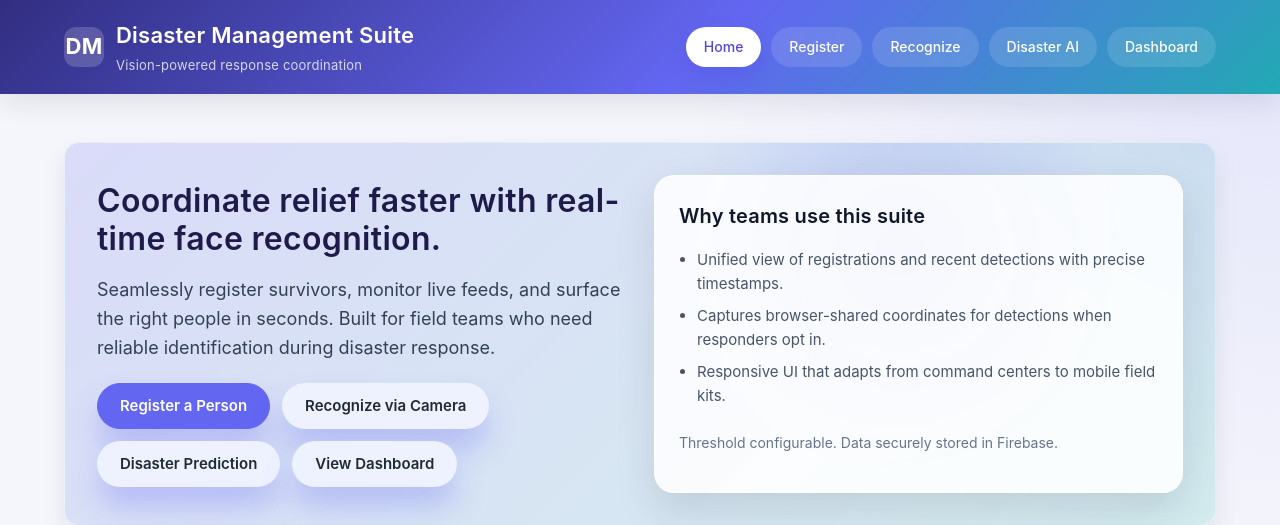
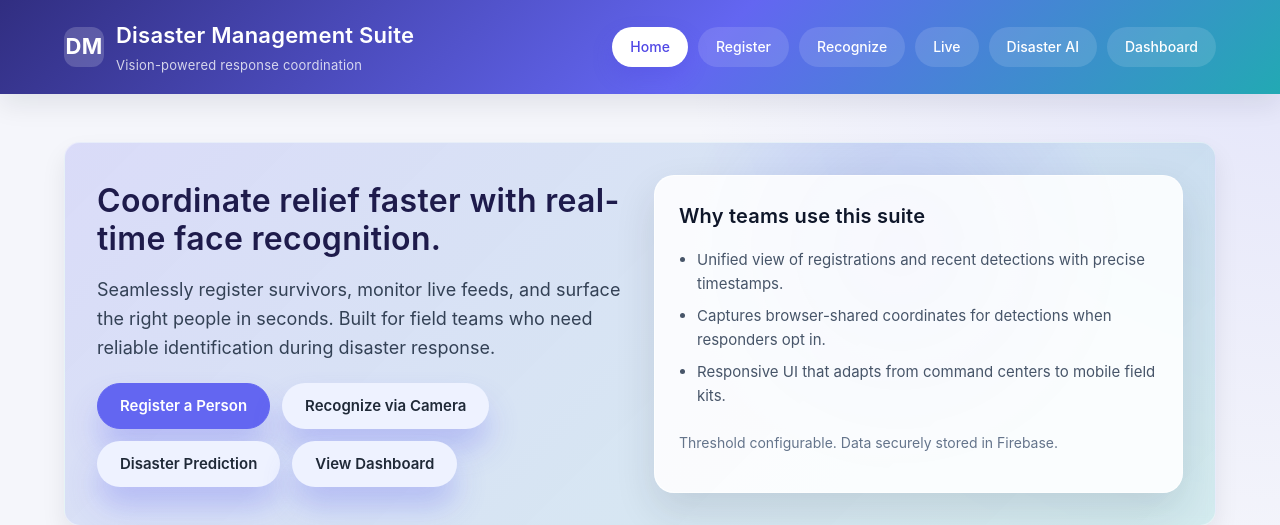
Before and after one commit to aaryan-athena/Disaster_management, a Flask app: page / in a window 1280 px wide. Shown: the top 525 px of the page. Run offline with Flask 3, Linux system fonts and the light colour scheme; parts of the project's set-up code (start-up, migrations or seed data) failed here and were passed over.

Commit message:
feat(navigation): Add Live page navigation link to base template

```diff
--- a/templates/base.html
+++ b/templates/base.html
@@ -21,6 +21,7 @@
           <a href="{{ url_for('index') }}" class="{% if endpoint == 'index' %}active{% endif %}">Home</a>
           <a href="{{ url_for('register') }}" class="{% if endpoint == 'register' %}active{% endif %}">Register</a>
           <a href="{{ url_for('recognize_page') }}" class="{% if endpoint == 'recognize_page' %}active{% endif %}">Recognize</a>
+          <a href="{{ url_for('live_page') }}" class="{% if endpoint == 'live_page' or endpoint == 'video_feed' %}active{% endif %}">Live</a>
           <a href="{{ url_for('disaster_prediction_page') }}" class="{% if endpoint == 'disaster_prediction_page' %}active{% endif %}">Disaster AI</a>
           <a href="{{ url_for('dashboard') }}" class="{% if endpoint == 'dashboard' %}active{% endif %}">Dashboard</a>
         </nav>
```
